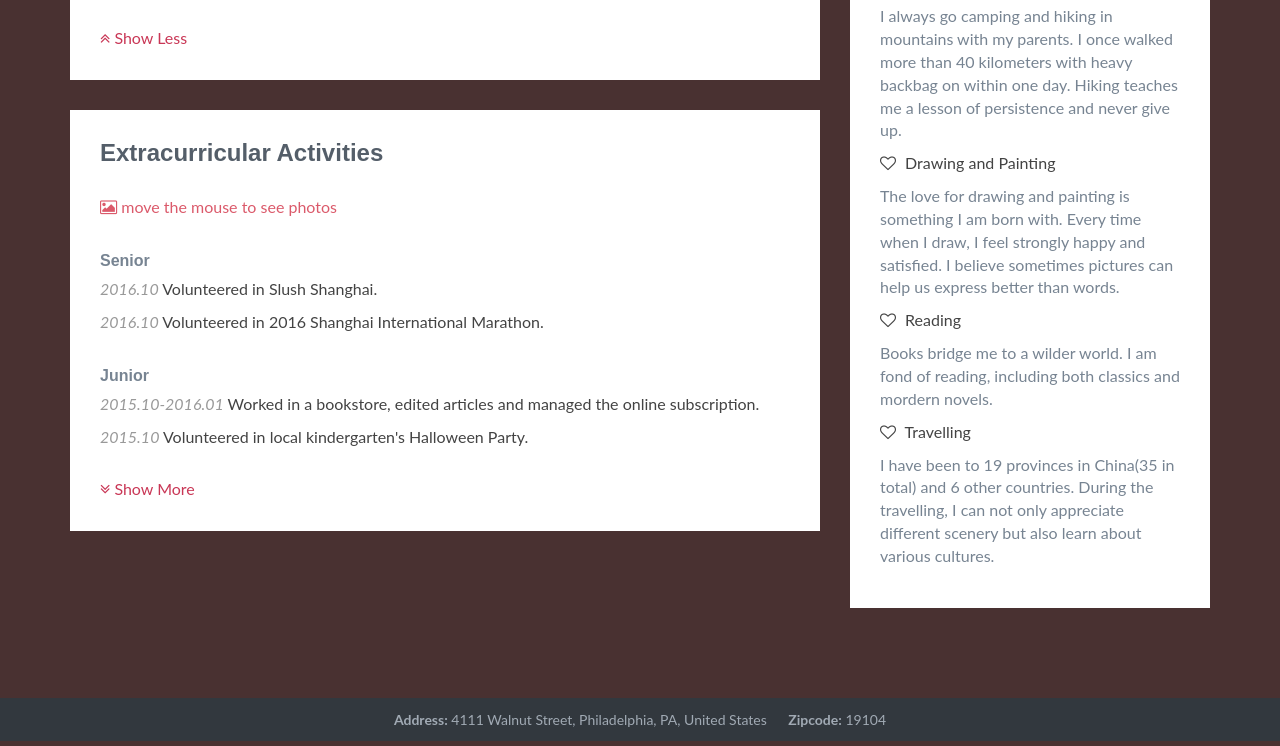
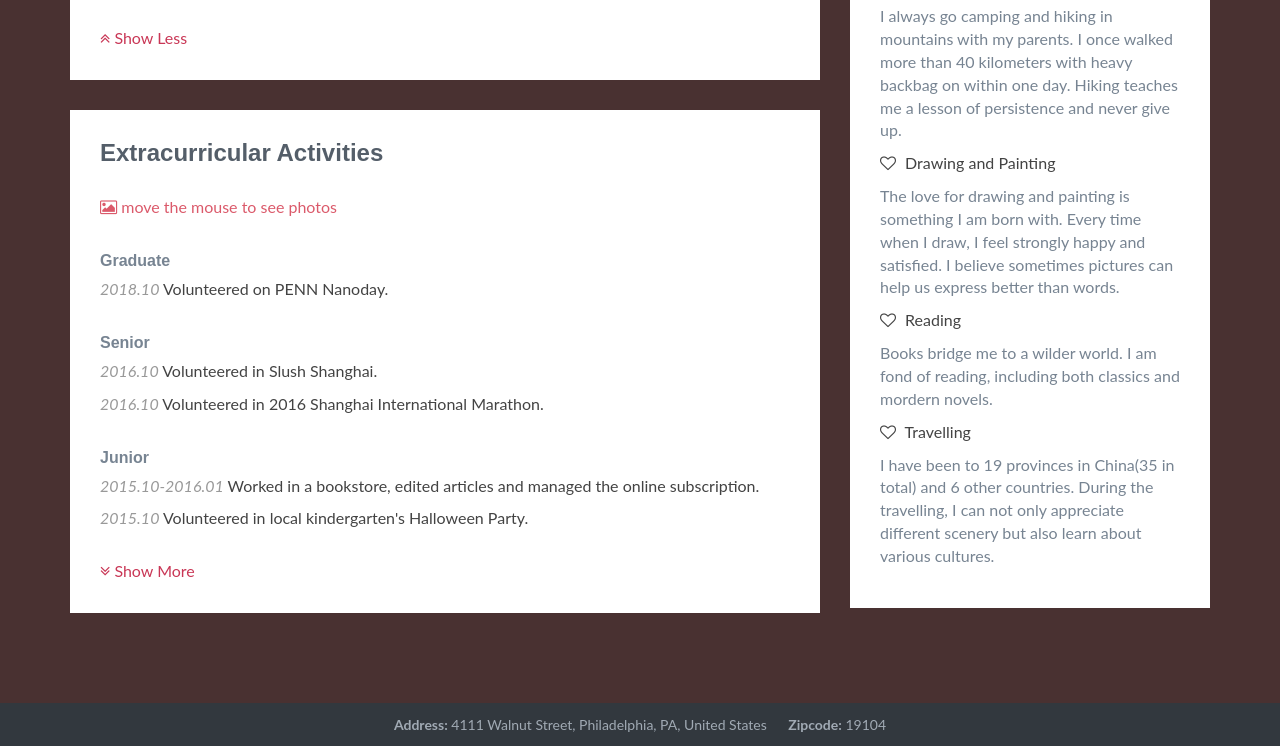
Before and after one commit to linghan0919/linghan0919.github.io, a plain HTML site: page index.html in a window 1280 px wide. Shown: the part 2698-3444 px from the top of the page. Drawn offline with Linux system fonts and the light colour scheme; a web font is replaced by a local one.

Commit message:
add nanoday activity

```diff
--- a/index.html
+++ b/index.html
@@ -204,6 +204,11 @@
                             <div class="item" style="color:#db5a6b">
                                 <p> <i class="fa fa-image"></i> move the mouse to see photos</p>
                             </div>
+
+                            <div class="item">
+                                <h3 class="title">Graduate</h3>
+                                <p class="content"><span class="year">2018.10</span> Volunteered on PENN Nanoday. <img src="assets/images/activities/nanoday.jpg" id="picheng"></p>
+                            </div><!--//item-->
 
                             <div class="item">
                                 <h3 class="title">Senior</h3>
```
Also changed, not shown: assets/images/activities/nanoday.jpg (added).
